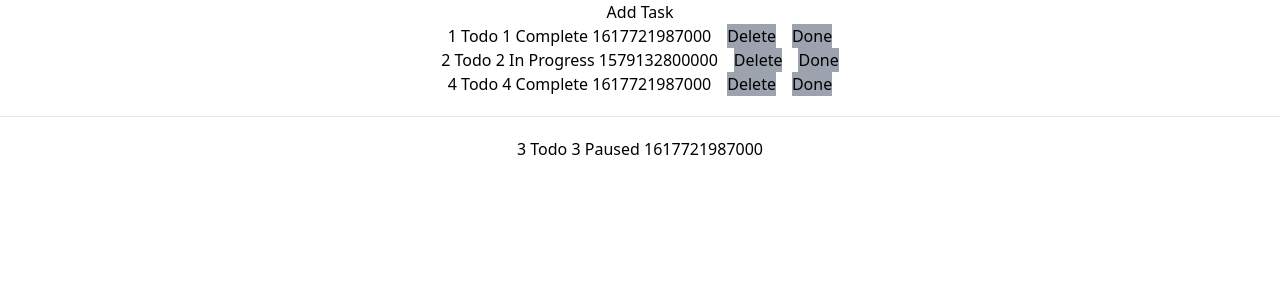
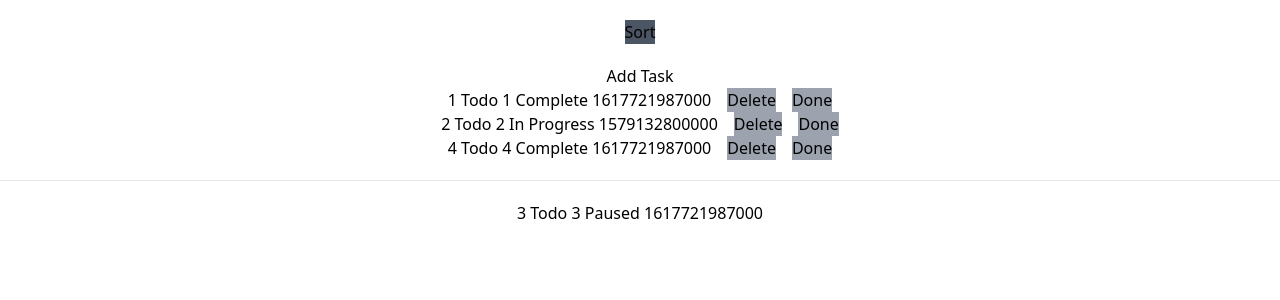
Before and after one commit to NimaBaghi/Todo-App, a React (Create React App) app: page / in a window 1280 px wide. Shown: the top 300 px of the page. Built offline with nearby package versions, Linux system fonts and the light colour scheme.

Commit message:
sort the list in both ways

```diff
--- a/src/App.tsx
+++ b/src/App.tsx
@@ -11,6 +11,9 @@ export type ItemType = {
   date: Date;
   done: boolean;
 };
+
+let isSorted = false;
+const initialSortButtonText = 'Sort';
 
 const initialState: Array<ItemType> = [
   {
@@ -40,6 +43,7 @@ const initialState: Array<ItemType> = [
 function App(): React.ReactElement {
   const [list, setList] = React.useState(initialState);
   const [task, setTask] = React.useState('');
+  const [sortButtonName, setSortButton] = React.useState(initialSortButtonText);
 
   function handleAdd(event: React.FormEvent, item: string): void {
     event.preventDefault();
@@ -77,8 +81,47 @@ function App(): React.ReactElement {
     setList(newList);
   }
 
+  function compare(a: ItemType, b: ItemType): number {
+    if (a.task < b.task) {
+      return -1;
+    }
+    if (a.task > b.task) {
+      return 1;
+    }
+    return 0;
+  }
+
+  function reverseCompare(a: ItemType, b: ItemType): number {
+    if (a.task < b.task) {
+      return 1;
+    }
+    if (a.task > b.task) {
+      return -1;
+    }
+    return 0;
+  }
+
+  function sortList(): void {
+    const newlist = [...list];
+    let newSortButtonName = 'Sort';
+    if (!isSorted) {
+      newlist.sort(compare);
+      isSorted = true;
+      newSortButtonName = 'A->Z';
+    } else {
+      newlist.sort(reverseCompare);
+      isSorted = false;
+      newSortButtonName = 'Z->A';
+    }
+    setSortButton(newSortButtonName);
+    setList(newlist);
+  }
+
   return (
     <div className="App">
+      <button type="button" className="m-5 bg-gray-600" onClick={sortList}>
+        {sortButtonName}
+      </button>
       <TodoTasks
         todotasks={list}
         onAdd={handleAdd}
```
